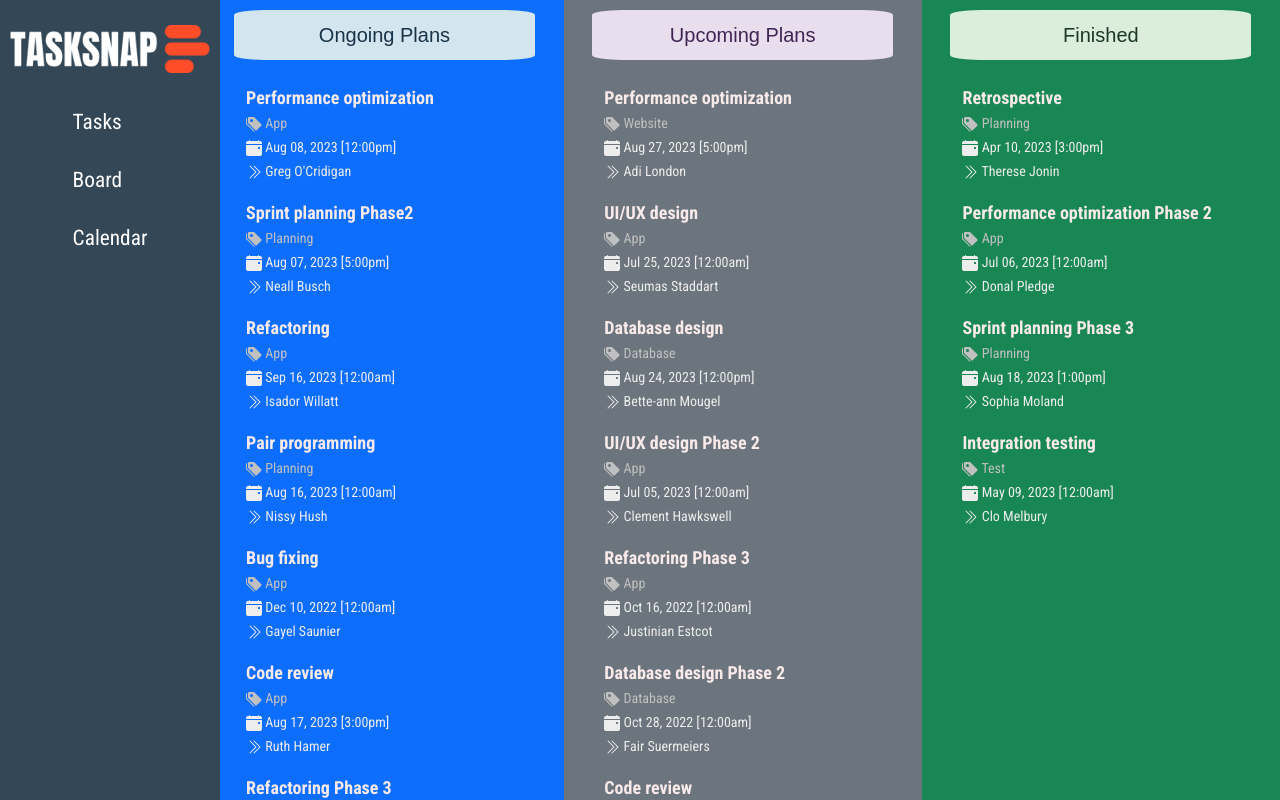
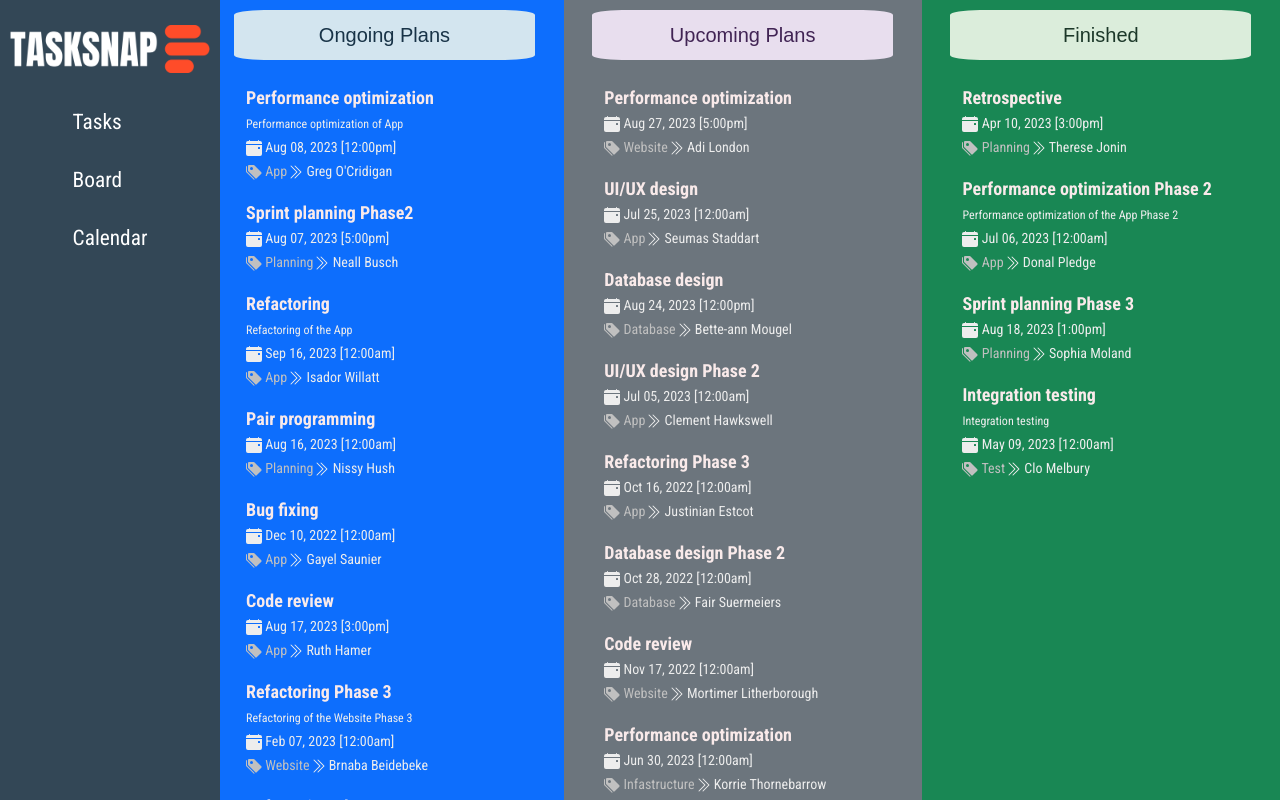
Before and after one commit to thitikl/React_taskSnap, a React (Create React App) app: page /board in a window 1280 px wide. Built offline with nearby package versions, Linux system fonts and the light colour scheme.

Commit message:
CSS updates and description added

```diff
--- a/src/Board/Board.js
+++ b/src/Board/Board.js
@@ -45,23 +45,27 @@ export default function Board(props) {
             <p>
               <span style={{ color: "#f9eaea", fontSize: "18px" }}>
                 <strong>{task.title}</strong>
+
+              </span>
+              {task.description && (
+                <>
                 <br />
-              </span>
-              <span style={{ color: "silver", fontSize: "14px" }}>
-                <svg
-                  xmlns="http://www.w3.org/2000/svg"
-                  width="16"
-                  height="16"
-                  fill="currentColor"
-                  className="bi bi-tags-fill"
-                  viewBox="0 0 16 16"
+                <span
+                  style={{
+                    color: "#ededed",
+                    fontSize: "12px",
+                    msOverflowStyle: "none",
+                    scrollbarWidth: "none",
+                    margin: "none",
+                    padding: "none",
+                  }}
                 >
-                  <path d="M2 2a1 1 0 0 1 1-1h4.586a1 1 0 0 1 .707.293l7 7a1 1 0 0 1 0 1.414l-4.586 4.586a1 1 0 0 1-1.414 0l-7-7A1 1 0 0 1 2 6.586V2zm3.5 4a1.5 1.5 0 1 0 0-3 1.5 1.5 0 0 0 0 3z" />
-                  <path d="M1.293 7.793A1 1 0 0 1 1 7.086V2a1 1 0 0 0-1 1v4.586a1 1 0 0 0 .293.707l7 7a1 1 0 0 0 1.414 0l.043-.043-7.457-7.457z" />
-                </svg>{" "}
-                {task.label}
-              </span>
+                  {task.description}
+                </span>
+                </>
+              )}
               <br />
+
               <span style={{ color: "#ededed", fontSize: "14px" }}>
                 <svg
                   xmlns="http://www.w3.org/2000/svg"
@@ -77,6 +81,20 @@ export default function Board(props) {
                 {formatDate(task.due)}
               </span>
               <br />
+              <span style={{ color: "silver", fontSize: "14px" }}>
+                <svg
+                  xmlns="http://www.w3.org/2000/svg"
+                  width="16"
+                  height="16"
+                  fill="currentColor"
+                  className="bi bi-tags-fill"
+                  viewBox="0 0 16 16"
+                >
+                  <path d="M2 2a1 1 0 0 1 1-1h4.586a1 1 0 0 1 .707.293l7 7a1 1 0 0 1 0 1.414l-4.586 4.586a1 1 0 0 1-1.414 0l-7-7A1 1 0 0 1 2 6.586V2zm3.5 4a1.5 1.5 0 1 0 0-3 1.5 1.5 0 0 0 0 3z" />
+                  <path d="M1.293 7.793A1 1 0 0 1 1 7.086V2a1 1 0 0 0-1 1v4.586a1 1 0 0 0 .293.707l7 7a1 1 0 0 0 1.414 0l.043-.043-7.457-7.457z" />
+                </svg>{" "}
+                {task.label}
+              </span>
               <span style={{ color: "#ededed", fontSize: "14px" }}>
                 <svg
                   xmlns="http://www.w3.org/2000/svg"
```
